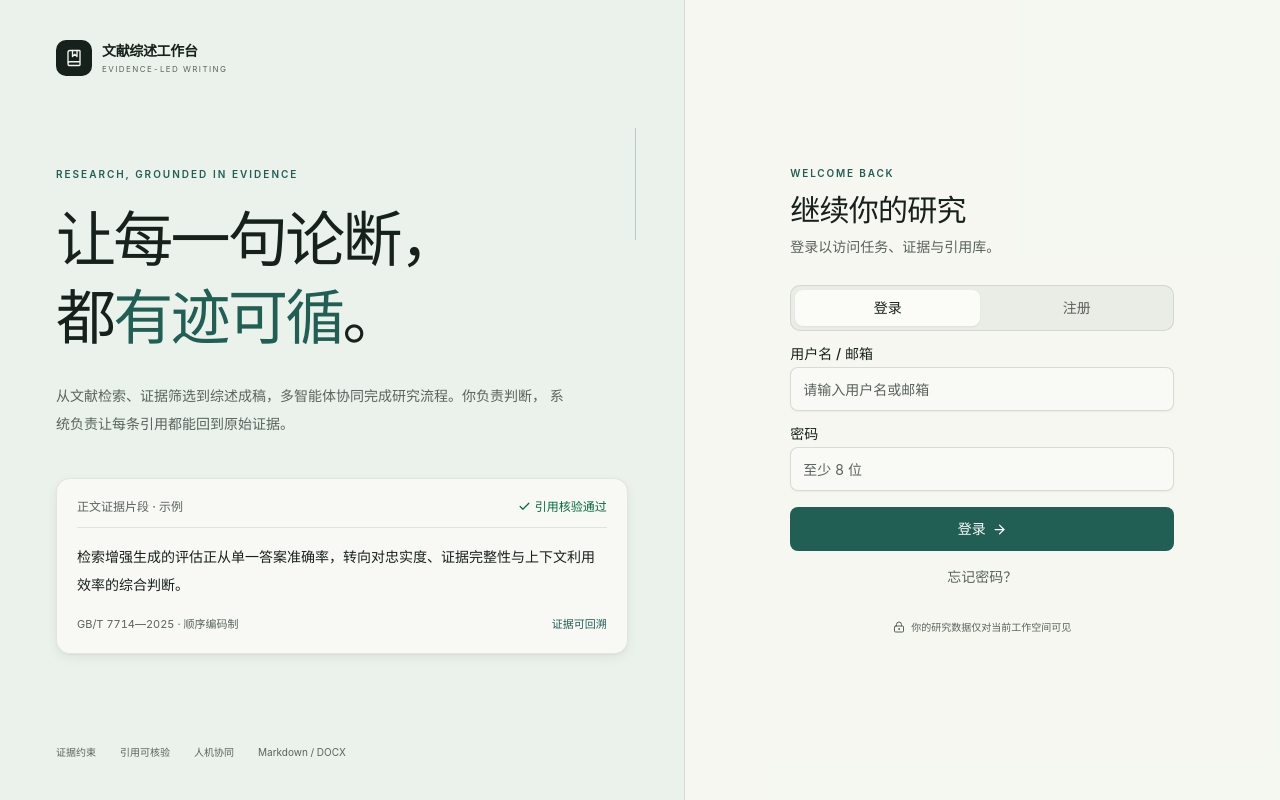
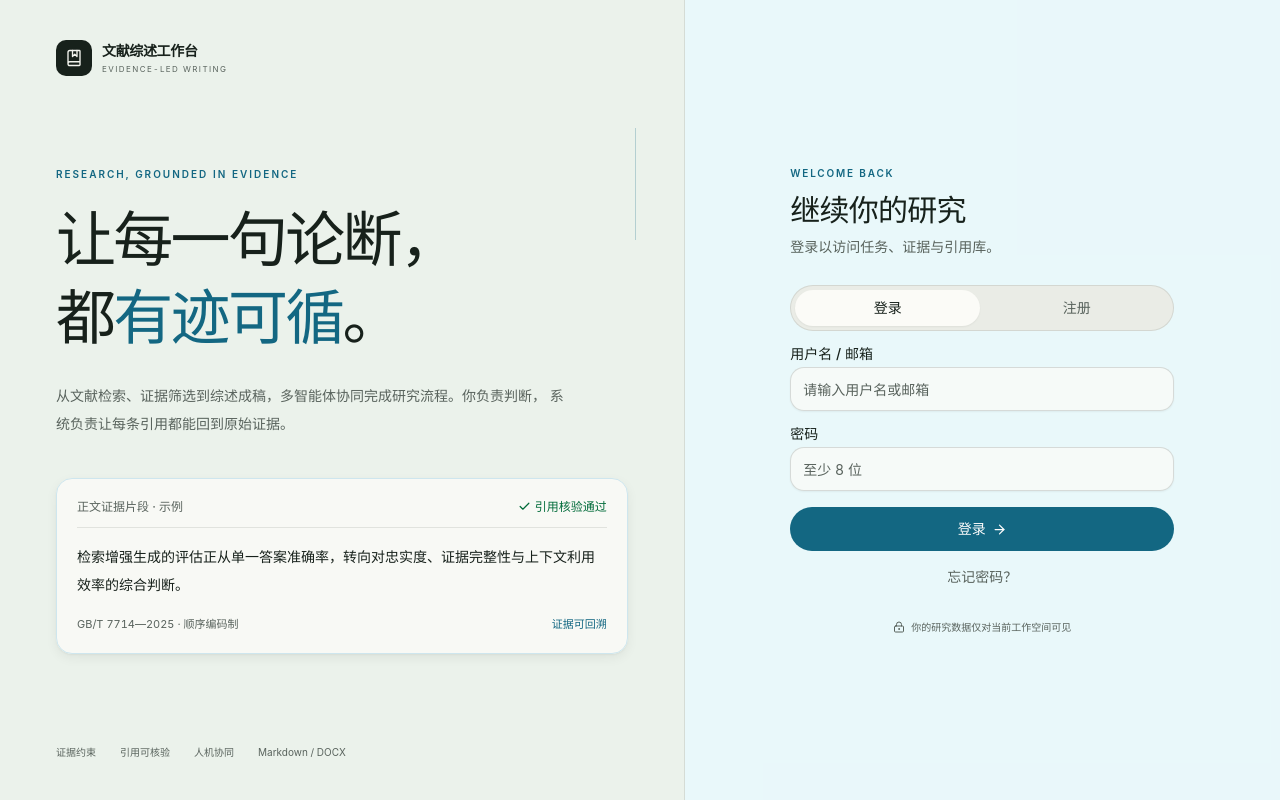
Before and after one commit to sakura-del/Multi-agent-collaborative-automation-task-assistant, a Vue app in the folder frontend/: page /login in a window 1280 px wide. Built offline with nearby package versions, Linux system fonts and the light colour scheme.

Commit message:
feat(ui): add blue editorial login

```diff
--- a/frontend/src/assets/main.css
+++ b/frontend/src/assets/main.css
@@ -77,6 +77,13 @@
   /* 品牌面板底色：登录页左栏等"要区别于工作区"的大面积区域。
      极浅的蓝调中性色 —— 只够形成分区，不抢内容注意力。 */
   --surface-brand: oklch(0.955 0.012 145);
+
+  /* WisPaper 蓝色编辑感：仅供登录页与任务首页使用，不替换全站主色。 */
+  --air-surface: oklch(0.955 0.025 220);
+  --air-primary: oklch(0.48 0.085 225);
+  --air-primary-foreground: oklch(0.99 0 0);
+  --air-accent: oklch(0.91 0.028 220);
+  --air-accent-foreground: oklch(0.4 0.07 225);
 }
 
 .dark {
@@ -151,6 +158,11 @@
 
   /* 品牌面板底色（登录页左栏） */
   --color-surface-brand: var(--surface-brand);
+  --color-air-surface: var(--air-surface);
+  --color-air-primary: var(--air-primary);
+  --color-air-primary-foreground: var(--air-primary-foreground);
+  --color-air-accent: var(--air-accent);
+  --color-air-accent-foreground: var(--air-accent-foreground);
 }
 
 /* ============================================================
--- a/frontend/src/views/LoginView.vue
+++ b/frontend/src/views/LoginView.vue
@@ -53,13 +53,13 @@ async function handleSubmit() {
 </script>
 
 <template>
-  <div class="grid min-h-dvh bg-background lg:grid-cols-[1.15fr_1fr]">
+  <div data-test="login-air-surface" class="grid min-h-dvh bg-air-surface lg:grid-cols-[1.15fr_1fr]">
     <!-- 左侧：产品身份与一张明确标注的证据示例。窄屏整栏隐藏，避免挤压表单。 -->
     <section
       class="relative hidden flex-col overflow-hidden border-r border-border bg-surface-brand px-10 py-8 lg:flex xl:px-14 xl:py-10"
     >
       <div
-        class="pointer-events-none absolute top-32 right-12 h-28 w-px bg-primary/25"
+        class="pointer-events-none absolute top-32 right-12 h-28 w-px bg-air-primary/25"
         aria-hidden="true"
       />
       <div class="relative flex items-center gap-2.5">
@@ -78,11 +78,11 @@ async function handleSubmit() {
       </div>
 
       <div class="relative my-auto max-w-2xl py-10">
-        <p class="text-[10px] font-semibold tracking-[0.2em] text-primary uppercase">
+        <p class="text-[10px] font-semibold tracking-[0.2em] text-air-primary uppercase">
           Research, grounded in evidence
         </p>
         <h1 class="mt-5 font-display text-5xl leading-[1.3] font-medium tracking-[-0.045em] xl:text-6xl">
-          让每一句论断，<br />都<span class="text-primary">有迹可循</span>。
+          让每一句论断，<br />都<span class="text-air-primary">有迹可循</span>。
         </h1>
         <p class="mt-6 max-w-lg text-sm leading-7 text-muted-foreground">
           从文献检索、证据筛选到综述成稿，多智能体协同完成研究流程。你负责判断，
@@ -92,7 +92,7 @@ async function handleSubmit() {
         <!-- 这里只是登录页的静态产品示例，明确标注，绝不冒充真实任务核验结果。 -->
         <div
           data-test="login-evidence-proof"
-          class="relative mt-10 max-w-xl rounded-xl border border-border-strong/60 bg-card/85 p-5 shadow-raised"
+          class="relative mt-10 max-w-xl rounded-2xl border border-air-accent bg-card/85 p-5 shadow-raised"
         >
           <div
             class="pointer-events-none absolute -right-2 -bottom-2 -z-10 h-full w-full rotate-[-1deg] rounded-xl border border-border bg-card/35"
@@ -110,7 +110,7 @@ async function handleSubmit() {
           </p>
           <div class="mt-4 flex items-center justify-between gap-3 text-[11px] text-muted-foreground">
             <span>GB/T 7714—2025 · 顺序编码制</span>
-            <span class="text-primary">证据可回溯</span>
+            <span class="text-air-primary">证据可回溯</span>
           </div>
         </div>
       </div>
@@ -140,13 +140,13 @@ async function handleSubmit() {
         </div>
 
         <div class="hidden lg:block">
-          <p class="text-[10px] font-semibold tracking-[0.18em] text-primary uppercase">Welcome back</p>
+          <p class="text-[10px] font-semibold tracking-[0.18em] text-air-primary uppercase">Welcome back</p>
           <h2 class="mt-3 font-display text-3xl font-medium tracking-[-0.025em]">继续你的研究</h2>
           <p class="mt-2 text-sm text-muted-foreground">登录以访问任务、证据与引用库。</p>
         </div>
 
         <form class="mt-7 flex flex-col gap-4" @submit.prevent="handleSubmit">
-          <div class="grid grid-cols-2 gap-1 rounded-lg border border-border bg-muted p-1" role="tablist">
+          <div class="grid grid-cols-2 gap-1 rounded-full border border-border bg-muted p-1" role="tablist">
             <button
               v-for="option in [
                 { value: 'login', label: '登录' },
@@ -157,7 +157,7 @@ async function handleSubmit() {
               role="tab"
               :aria-selected="mode === option.value"
               :class="[
-                'rounded-md px-3 py-2 text-sm font-medium transition-colors',
+                'rounded-full px-3 py-2 text-sm font-medium transition-colors',
                 mode === option.value
                   ? 'bg-card text-foreground shadow-xs'
                   : 'text-muted-foreground hover:text-foreground',
@@ -177,7 +177,7 @@ async function handleSubmit() {
               required
               autocomplete="username"
               placeholder="请输入用户名或邮箱"
-              class="h-11 bg-card/70"
+              class="h-11 rounded-xl bg-card/70"
             />
           </div>
           <template v-else>
@@ -190,7 +190,7 @@ async function handleSubmit() {
                 required
                 minlength="3"
                 autocomplete="username"
-                class="h-11 bg-card/70"
+                class="h-11 rounded-xl bg-card/70"
               />
             </div>
             <div class="grid gap-1.5">
@@ -201,7 +201,7 @@ async function handleSubmit() {
                 type="email"
                 required
                 autocomplete="email"
-                class="h-11 bg-card/70"
+                class="h-11 rounded-xl bg-card/70"
               />
             </div>
           </template>
@@ -216,13 +216,17 @@ async function handleSubmit() {
               minlength="8"
               placeholder="至少 8 位"
               :autocomplete="mode === 'login' ? 'current-password' : 'new-password'"
-              class="h-11 bg-card/70"
+              class="h-11 rounded-xl bg-card/70"
             />
           </div>
 
           <ErrorBanner :message="errorMessage" />
 
-          <Button type="submit" :disabled="loading" class="h-11 w-full">
+          <Button
+            type="submit"
+            :disabled="loading"
+            class="h-11 w-full rounded-full bg-air-primary text-air-primary-foreground hover:bg-air-primary/90"
+          >
             <Loader2 v-if="loading" class="animate-spin" aria-hidden="true" />
             <span>{{ loading ? "处理中…" : submitLabel }}</span>
             <ArrowRight v-if="!loading" :size="15" aria-hidden="true" />
```
Also changed, not shown: 1 other file (tests, documents, lock files or other folders).
